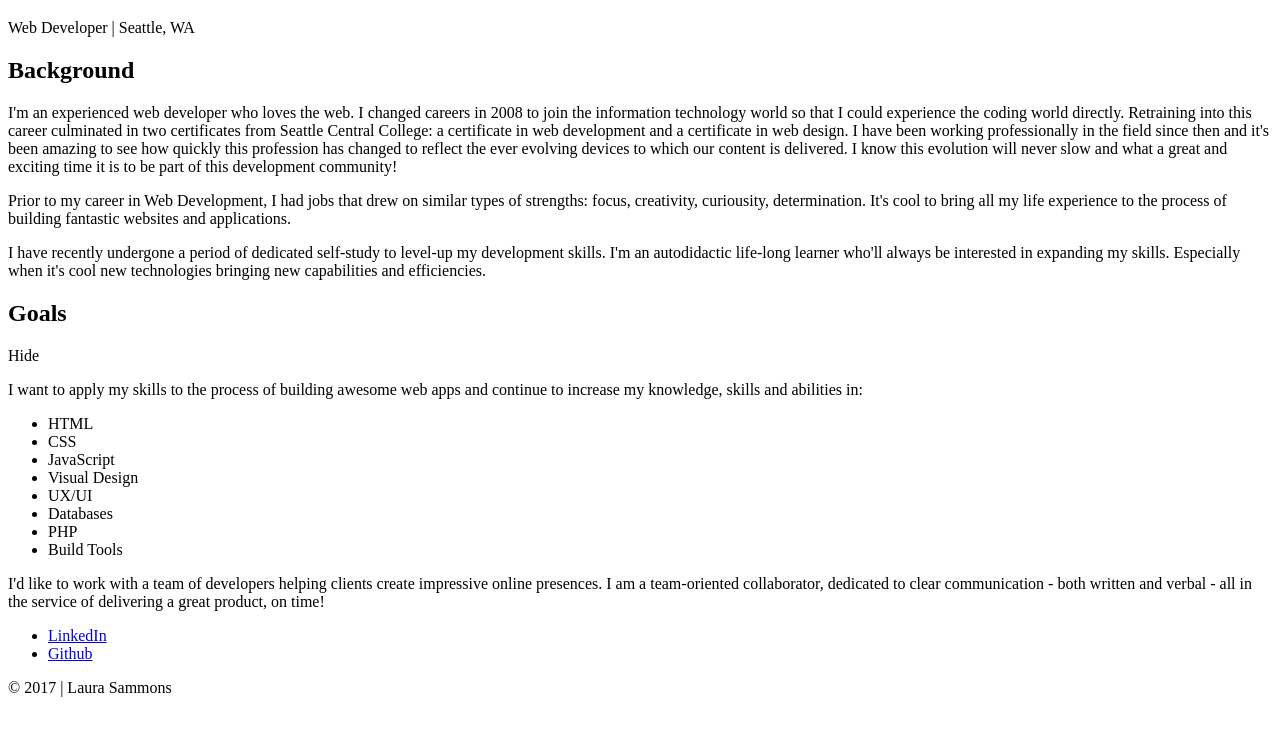
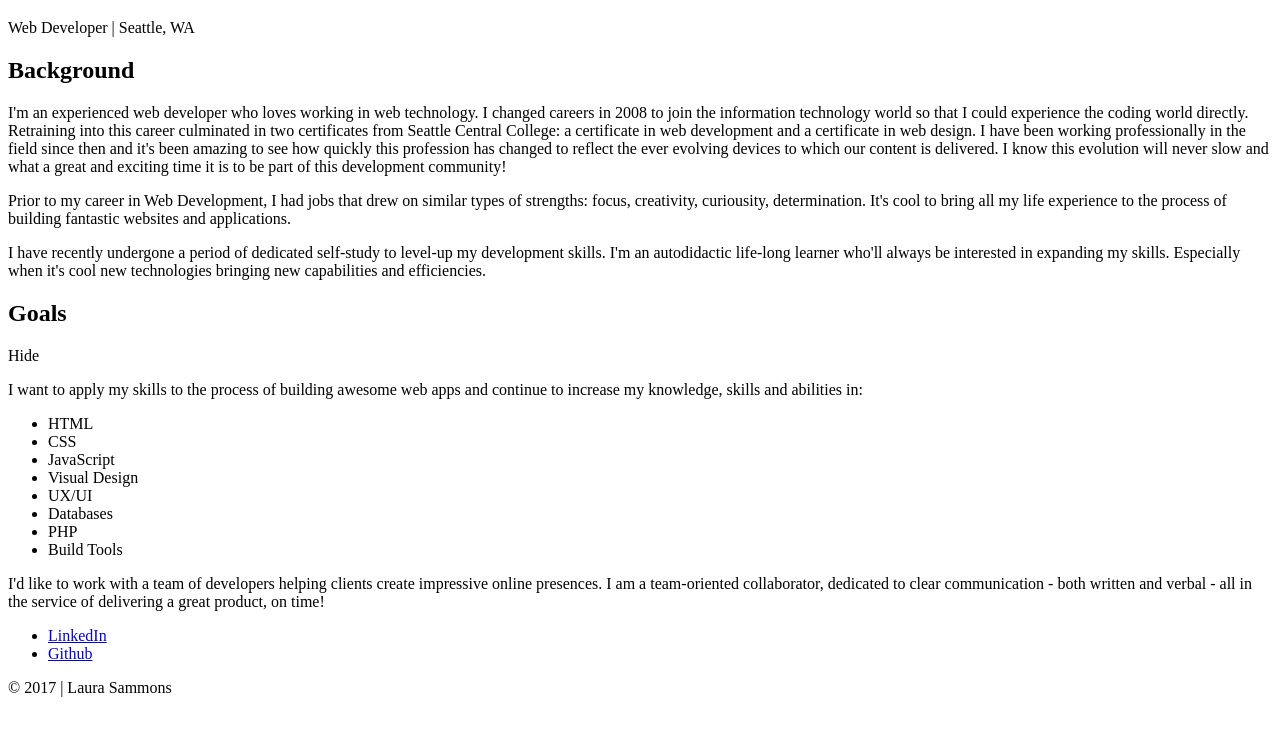
Before and after one commit to lsammons/about_portfolio, a website: page src/index.ejs in a window 1280 px wide. Shown: the part 61-792 px from the top of the page. Drawn offline with nearby package versions, Linux system fonts and the light colour scheme; files that its build step writes are made by us from their sources.

Commit message:
updated index

```diff
--- a/src/index.ejs
+++ b/src/index.ejs
@@ -21,7 +21,7 @@
         <main>
             <div class="background">
                 <h2>Background</h2>
-                <p>I&apos;m an experienced web developer who loves the web. I changed careers in 2008 to join the information technology world so that I could experience the coding world directly. Retraining into this career culminated in two certificates from Seattle Central College: a certificate in web development and a certificate in web design. I have been working professionally in the field since then and it&apos;s been amazing to see how quickly this profession has changed to reflect the ever evolving devices to which our content is delivered. I know this evolution will never slow and what a great and exciting time it is to be part of this development community!</p>
+                <p>I&apos;m an experienced web developer who loves working in web technology. I changed careers in 2008 to join the information technology world so that I could experience the coding world directly. Retraining into this career culminated in two certificates from Seattle Central College: a certificate in web development and a certificate in web design. I have been working professionally in the field since then and it&apos;s been amazing to see how quickly this profession has changed to reflect the ever evolving devices to which our content is delivered. I know this evolution will never slow and what a great and exciting time it is to be part of this development community!</p>
                 <p>Prior to my career in Web Development, I had jobs that drew on similar types of strengths: focus, creativity, curiousity, determination. It&apos;s cool to bring all my life experience to the process of building fantastic websites and applications.</p>
                 <p>I have recently undergone a period of dedicated self-study to level-up my development skills. I&apos;m an autodidactic life-long learner who&apos;ll always be interested in expanding my skills. Especially when it&apos;s cool new technologies bringing new capabilities and efficiencies.</p>
             </div>
```
